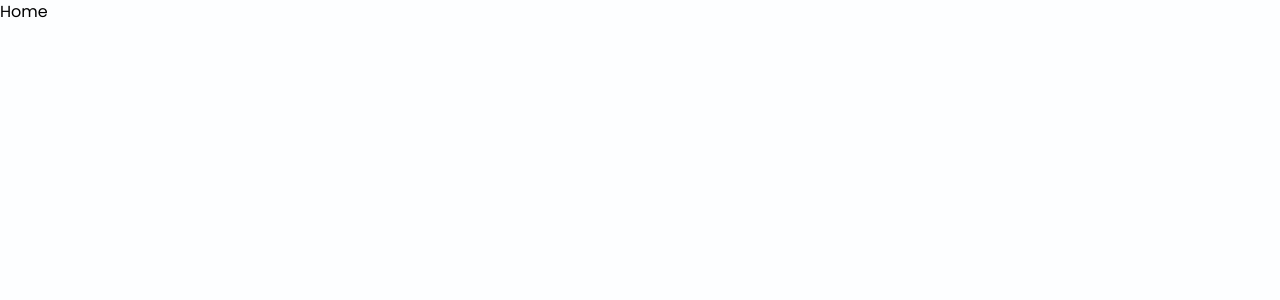
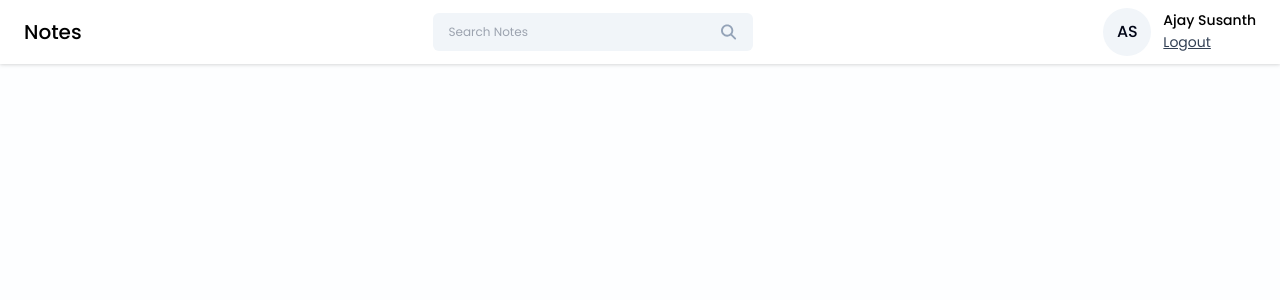
Before and after one commit to AjaySusanth/notes-app-deploy-demo, a React (Vite) app in the folder frontend/: page /dashboard in a window 1280 px wide. Shown: the top 300 px of the page. Built offline with nearby package versions, Linux system fonts and the light colour scheme.

Commit message:
nav-profileCard-searchBar

```diff
--- a/frontend/src/components/Navbar.jsx
+++ b/frontend/src/components/Navbar.jsx
@@ -1,7 +1,36 @@
+import ProfileInfo from "./ProfileInfo"
+import {useNavigate} from 'react-router-dom'
+import SearchBar from "./SearchBar";
+import { useState } from "react";
+
 const Navbar = () => {
+
+  const [searchQuery,setSearchQuery] = useState('')
+
+  const navigate = useNavigate;
+  const onLogout = () => {
+    navigate("/login")
+  }
+
+  const handleSearch =() => {
+
+  }
+
+  const onClearSearch = () => {
+    setSearchQuery("")
+  }
     return (
       <div className="flex items-center justify-between px-6 py-2 bg-white drop-shadow">
           <h2 className="text-xl font-medium text-black py-2">Notes</h2>
+          <SearchBar
+          value={searchQuery}
+          onChange={({target})=>{
+          setSearchQuery(target.value)
+          }}
+          onClearSearch={onClearSearch}
+          handleSearch={handleSearch}
+          />
+          <ProfileInfo onLogout={onLogout}/>
       </div>
     )
   }
--- /dev/null
+++ b/frontend/src/components/ProfileInfo.jsx
@@ -0,0 +1,14 @@
+import { getInitials } from "../utils/helper"
+
+const ProfileInfo = ({onLogout}) => {
+  return (
+    <div className="flex items-center gap-3">
+        <div className='w-12 h-12 flex items-center justify-center rounded-full text-slate-950 font-medium bg-slate-100'>{getInitials('Ajay Susanth')}</div>
+        <div>
+          <p className="font-medium text-sm">Ajay Susanth</p>
+          <button className="text-sm text-slate-700 underline" onClick={onLogout}>Logout</button>
+        </div>
+    </div>
+  )
+}
+export default ProfileInfo
--- /dev/null
+++ b/frontend/src/components/SearchBar.jsx
@@ -0,0 +1,24 @@
+import {FaMagnifyingGlass} from 'react-icons/fa6';
+import {IoMdClose} from 'react-icons/io'
+
+const SearchBar = ({value,onChange,handleSearch,onClearSearch}) => {
+  return (
+    <div>
+        <div className="w-80 flex items-center bg-slate-100 rounded-md px-4">
+            <input
+            type="text"
+            placeholder="Search Notes"
+            value={value}
+            onChange={onChange}
+            className="w-full text-xs bg-transparent py-[11px] outline-none"
+            />
+            {value && (
+                <IoMdClose className='text-xl text-slate-500 hover:text-black cursor-pointer mr-3' onClick={onClearSearch}/>
+            )}
+            <FaMagnifyingGlass className='text-slate-400 hover:text-black cursor-pointer' onClick={handleSearch}/>
+        </div>
+
+    </div>
+  )
+}
+export default SearchBar
--- a/frontend/src/pages/Home/Home.jsx
+++ b/frontend/src/pages/Home/Home.jsx
@@ -1,6 +1,9 @@
+import Navbar from '../../components/Navbar'
 const Home = () => {
   return (
-    <div>Home</div>
+    <>
+      <Navbar/>
+    </>
   )
 }
 export default Home
--- a/frontend/src/utils/helper.js
+++ b/frontend/src/utils/helper.js
@@ -2,3 +2,16 @@
     const regex = /^[^\s@]+@[^\s@]+\.[^\s@]+$/;
     return regex.test(email);
 }
+
+export const getInitials = (name) => {
+    if (!name) return ""
+
+    const words = name.split(" ");
+    let initials = ""
+
+    for (let i=0; i<Math.min(words.length,2);i++){
+        initials += words[i][0]
+    }
+
+    return initials.toUpperCase();
+}
```
